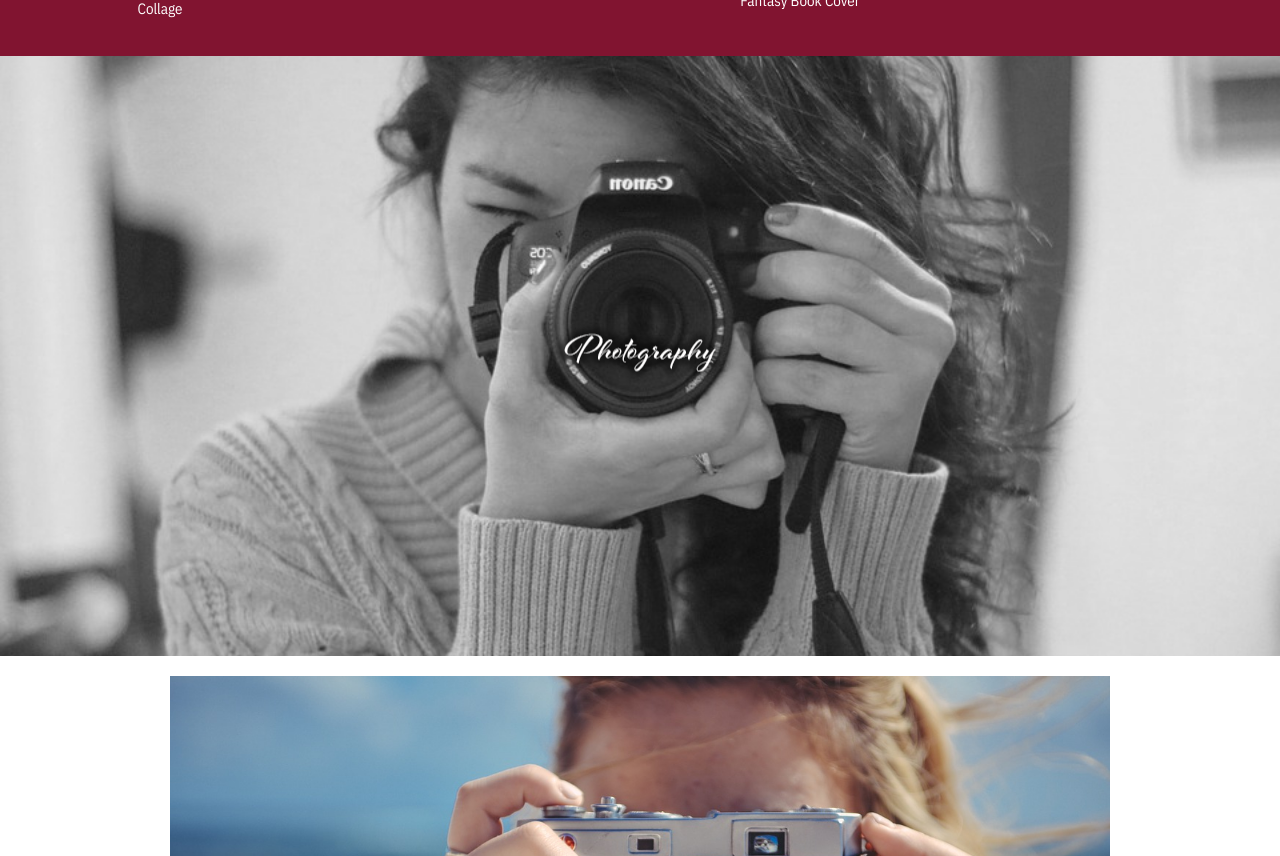
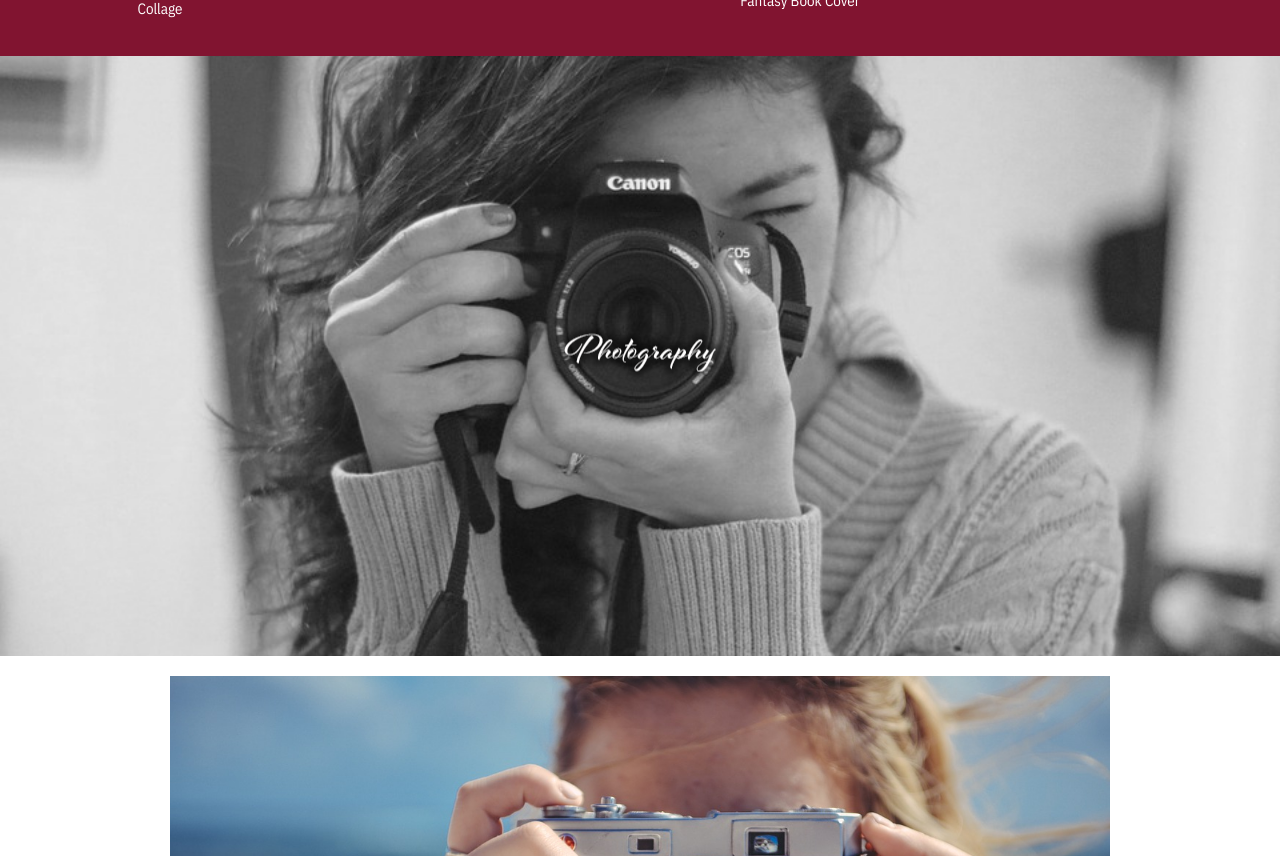
Before and after one commit to marianzeoli/marianzeoli.github.io, a plain HTML site: page index.html in a window 1280 px wide. Shown: the part 1137-1993 px from the top of the page. Drawn offline with nearby package versions, Linux system fonts and the light colour scheme.

Commit message:
photography
photo flip

```diff
--- a/style.css
+++ b/style.css
@@ -142,7 +142,7 @@ margin: 0px;
 }
 /* Second image (About) */
 .bgimg-2 {
-    background-image: url('images/photographybw.jpg');
+    background-image: url('images/photographybw2.jpg');
     min-height: 600px;
     margin: 0px;
 
```
Also changed, not shown: images/photographybw2.jpg (added).
